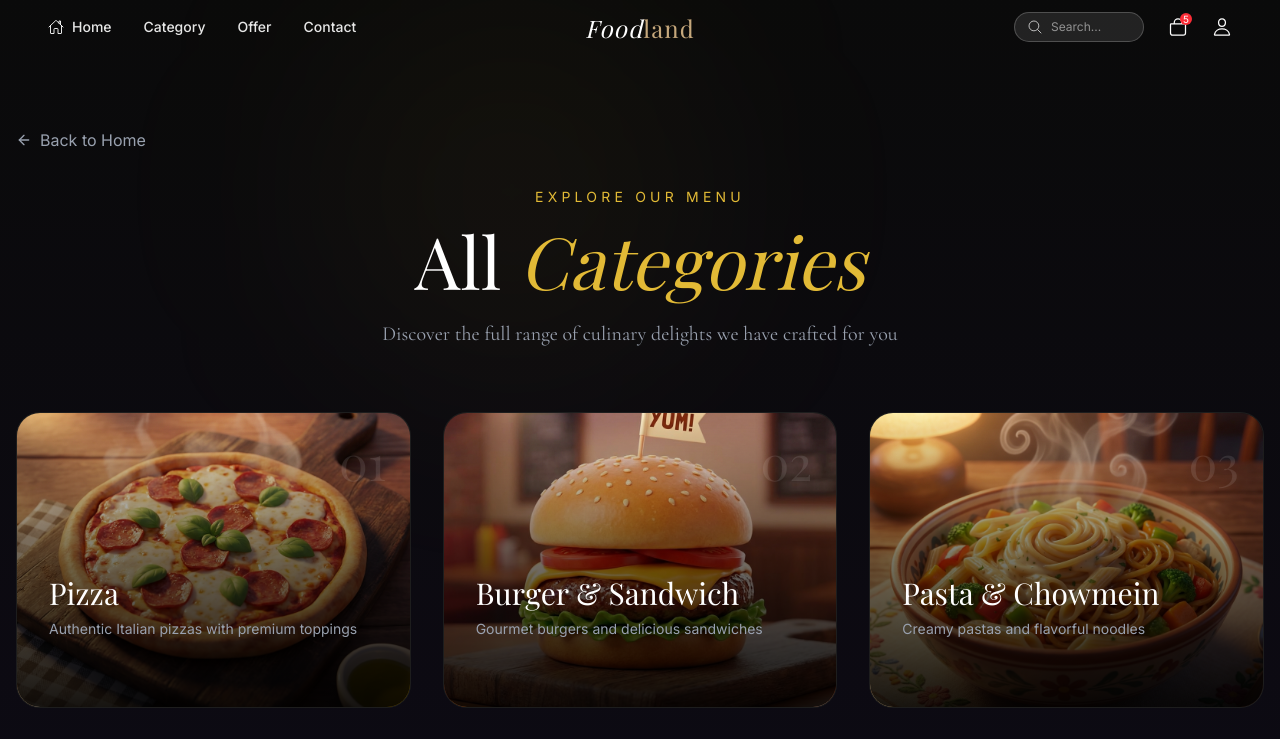
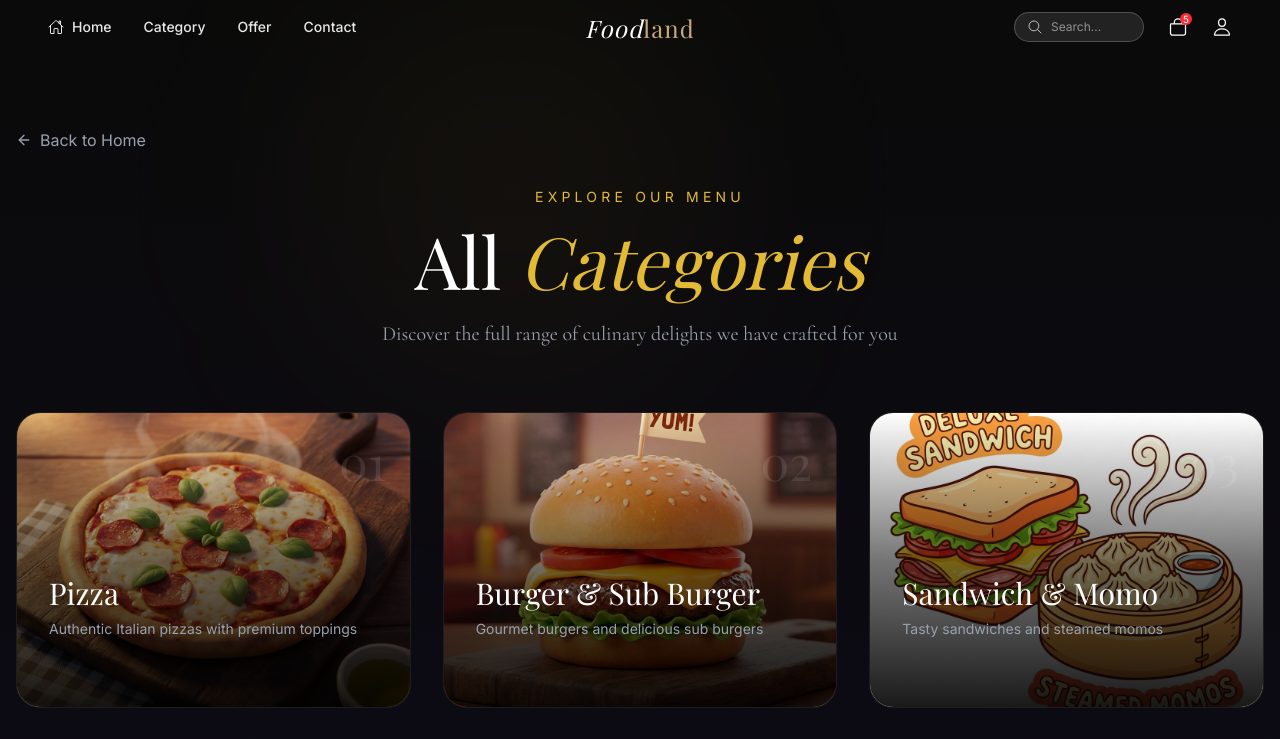
Before and after one commit to rahmatullahboss/foodland, a Next.js app: page /en/categories in a window 1280 px wide. Shown: the top 739 px of the page. Built offline with nearby package versions, Linux system fonts and the light colour scheme; a web font is replaced by a local one.

Commit message:
fix: update all pages with correct category names, add Sandwich & Momo

```diff
--- a/src/app/[locale]/categories/page.tsx
+++ b/src/app/[locale]/categories/page.tsx
@@ -7,7 +7,8 @@
 
 const categories = [
   { id: "cat_pizza", name: "Pizza", image: "/images/category_pizza_1767458191066.png", description: "Authentic Italian pizzas with premium toppings" },
-  { id: "cat_burger", name: "Burger & Sandwich", image: "/images/category_burger_1767458206673.png", description: "Gourmet burgers and delicious sandwiches" },
+  { id: "cat_burger", name: "Burger & Sub Burger", image: "/images/category_burger_1767458206673.png", description: "Gourmet burgers and delicious sub burgers" },
+  { id: "cat_sandwich_momo", name: "Sandwich & Momo", image: "/images/category_sandwich_momo.png", description: "Tasty sandwiches and steamed momos" },
   { id: "cat_pasta", name: "Pasta & Chowmein", image: "/images/category_pasta_1767458227513.png", description: "Creamy pastas and flavorful noodles" },
   { id: "cat_rice", name: "Rice & Biryani", image: "/images/category_rice_1767458244434.png", description: "Aromatic biryanis and fried rice specialties" },
   { id: "cat_setmenu", name: "Set Menu", image: "/images/category_setmenu_1767458264895.png", description: "Complete meal packages for the perfect dining experience" },
```
